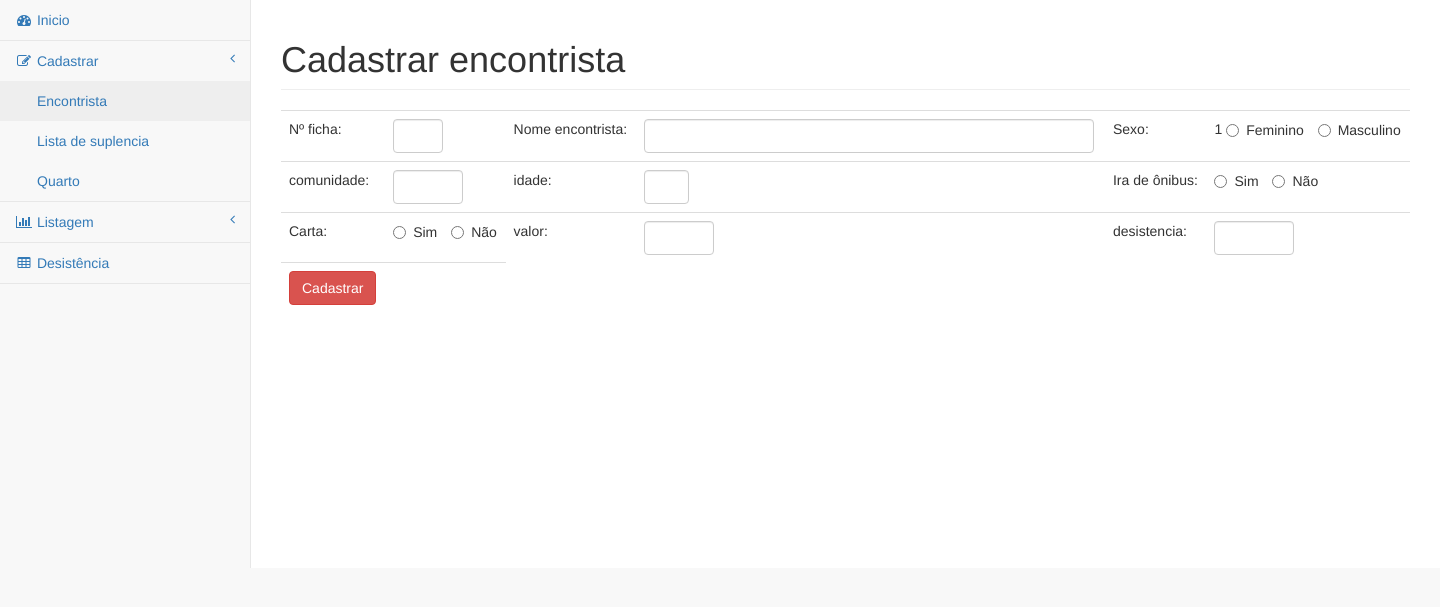
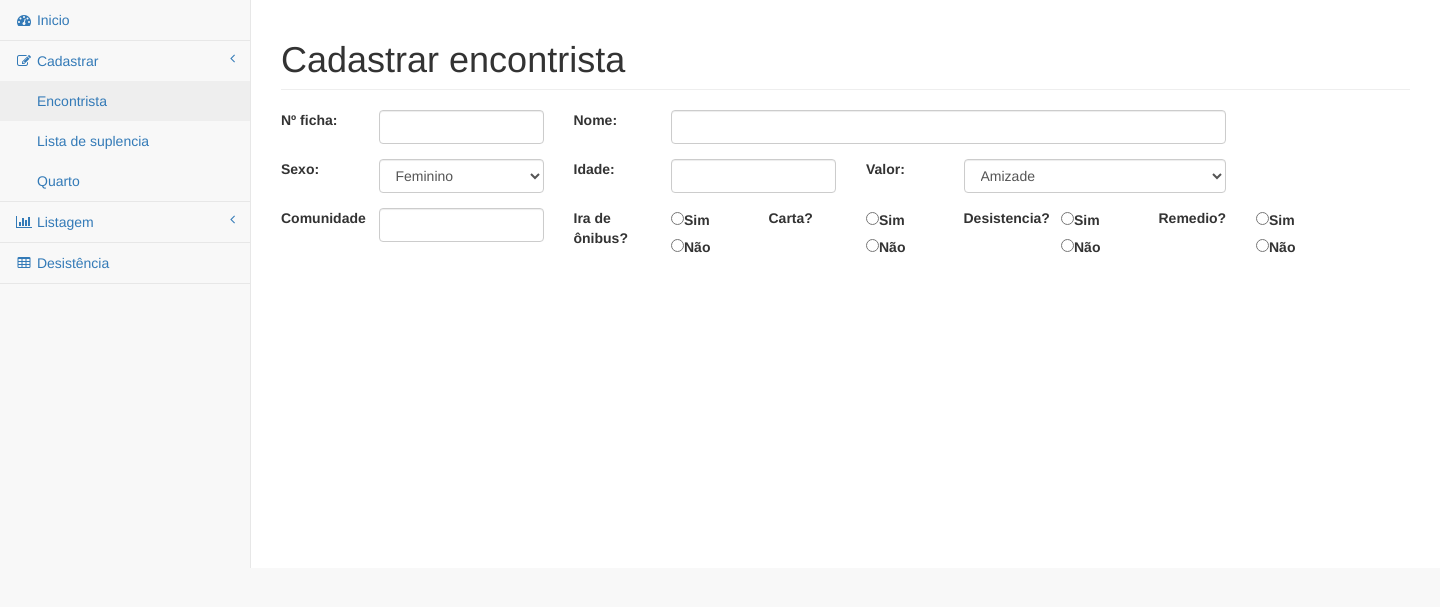
Before and after one commit to FlavianeRibeiro/jovem-vem-segue-me, a PHP site: page /pages/encontristaForm.php in a window 1440 px wide. Shown: the part 51-658 px from the top of the page. Run offline with PHP 8.4, Linux system fonts and the light colour scheme.

Commit message:
encontristaForm

```diff
--- a/pages/encontristaForm.php
+++ b/pages/encontristaForm.php
@@ -9,7 +9,7 @@
     <meta name="description" content="">
     <meta name="author" content="">
 
-    <title>SB Admin 2 - Bootstrap Admin Theme</title>
+    <title>Jovem vem e segue-me</title>
     <?php
         include './template/styles.html';
     ?>
@@ -35,63 +35,72 @@
             </div>
             <!-- /.row -->
             <!-- COMEÇO DO FORMULARIO DE CADASTRO  -->
-            <div class="table">
-                  <table class="table">
-                    <tr>
-                        <form action="../php/encontrista.php" method="POST">
-                        <td>Nº ficha:</td>
-                        <td><input type="text" style="width: 50px" name="Idficha" id="Idficha" class="form-control" ></td>
-                        <td>Nome encontrista:</td>
-                        <td><input type="text" style="width: 450px" name="Nome" id="Nome" class="form-control"></td>
-                        <td>Sexo:</td>
-                        <td>1
-                        <label class="radio-inline">
-                            <input type="radio" name="sexo" id="sexo" value="F"> Feminino
-                            </label>
-                            <label class="radio-inline">
-                              <input type="radio" name="sexo" id="sexo" value="M"> Masculino
-                            </label>
-                        </td>
-                    </tr><!-- FIM DO PRIMEIRO Tr  -->
-                    <tr>
-                        <td>comunidade:</td>
-                        <td><input type="text" style="width: 70px" name="comunidade" id="comunidade" class="form-control"></td>
-                        <td>idade:</td>
-                        <td><input type="text" style="width: 45px" name="idade" id="idade" class="form-control"></td>
-                         <td>Ira de ônibus:</td>
-                        <td>
-                        <label class="radio-inline">
-                            <input type="radio" name="onibus" id="onibus" value="1"> Sim
-                            </label>
-                            <label class="radio-inline">
-                              <input type="radio" name="onibus" id="onibus" value="0"> Não
-                            </label>
-                        </td>
+            <div class="row">
+                <div class="container">
+                    <form action="../php/encontrista.php" method="POST">
+                        <div class="form-group row">
+                          <label for="IdFicha" class="col-sm-1 col-form-label">Nº ficha:</label>
+                          <div class="col-sm-2">
+                            <input type="text" class="form-control" id="IdFicha">
+                          </div>
 
-                    </tr>
-                        <td>Carta:</td>
-                        <td>
-                        <label class="radio-inline">
-                            <input type="radio" name="carta"  value="1"> Sim
-                            </label>
-                            <label class="radio-inline">
-                              <input type="radio" name="carta" value="0"> Não
-                            </label>
-                        </td>
-                        <td>valor:</td>
-                        <td><input type="text" style="width: 70px" name="valor" id="valor" class="form-control" ></td>
-                        <td>desistencia:</td>
-                        <td><input type="text" style="width: 80px" name="desistencia" id="desistencia" class="form-control"></td>
-                    <tr>
-                    </tr>
-                    <tr>
-                       <td><button type="submit" class="btn btn-danger" >Cadastrar</button><td>
-                    </tr>
+                          <label for="nome" class="col-sm-1 col-form-label">Nome:</label>
+                          <div class="col-sm-6">
+                            <input type="text" class="form-control" id="nome">
+                          </div>
+                        </div>
+
+                        <div class="form-group row">
+                            <label for="sexo" class="col-xs-1 col-form-label">Sexo:</label>
+                            <div class="col-xs-2">
+                                <select  class="form-control">
+                                    <option value="F">Feminino</option>
+                                    <option value="M">Masculino</option>
+                                </select>
+                            </div>
+                            <label for="idade" class="col-xs-1 col-form-label">Idade:</label>
+                            <div class="col-sm-2">
+                                <input type="text" class="form-control" id="idade">
+                            </div>
+                            <label for="IdFicha" class="col-xs-1 col-form-label">Valor:</label>
+                            <div class="col-sm-3">
+                                <select class="form-control">
+                                  <option>Amizade</option>
+                                  <option>Amor</option>
+                                  <option>Perdão</option>
+                                </select>
+                            </div>
+                        </div>
+                        <div class="form-group row">
+
+                            <label for="comunidade" class="col-sm-1 col-form-label">Comunidade</label>
+                            <div class="col-sm-2">
+                                <input type="text" class="form-control" id="comunidade">
+                            </div>
+                            <label for="onibus" class="col-xs-1 col-form-label">Ira de ônibus?</label>
+                            <div class="col-sm-1">
+                                    <label><input type="radio" name="optradio">Sim</label>
+                                    <label><input type="radio" name="optradio">Não</label>
+                            </div>
+                            <label for="carta" class="col-xs-1 col-form-label">Carta?</label>
+                            <div class="col-sm-1">
+                                    <label><input type="radio" name="carta">Sim</label>
+                                    <label><input type="radio" name="carta">Não</label>
+                            </div>
+                            <label for="desistencia" class="col-xs-1 col-form-label">Desistencia?</label>
+                            <div class="col-sm-1">
+                                    <label><input type="radio" name="desistencia">Sim</label>
+                                    <label><input type="radio" name="desistencia">Não</label>
+                            </div>
+                            <label for="remedio" class="col-xs-1 col-form-label">Remedio?</label>
+                            <div class="col-sm-1">
+                                    <label><input type="radio" name="remedio">Sim</label>
+                                    <label><input type="radio" name="remedio">Não</label>
+                            </div>
+                        </div>
                     </form>
-                  </table>
+                </div>
             </div>
-
-
             <!-- /.row -->
         </div>
         <!-- /#page-wrapper -->
```
